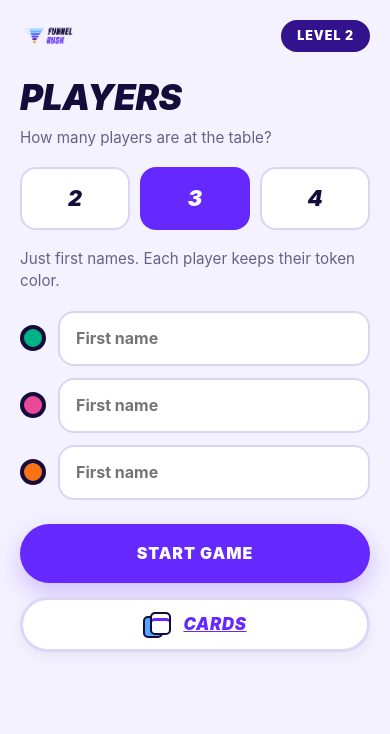
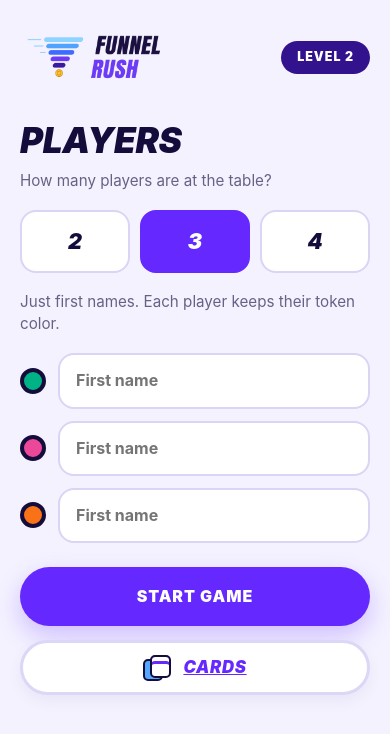
Before and after one commit to Mehdi123-hub/funnel-rush-v3, a plain HTML site: page index.html in a window 390 px wide. Both pictures are taken after a click on the button "NEW GAME". Drawn offline with Linux system fonts and the light colour scheme.

Commit message:
correction taille logoo

```diff
--- a/css/style.css
+++ b/css/style.css
@@ -1243,6 +1243,6 @@ h1, h2, h3, p {
 /* Phone-sized screens: match header logo visual weight roughly to the "LEVEL 2" badge */
 @media (max-width: 480px) {
   .brand-logo-only img {
-    height: 28px; /* Compact phone header logo matching badge height */
+    height: 75px; /* Compact phone header logo matching badge height */
   }
 }
```
